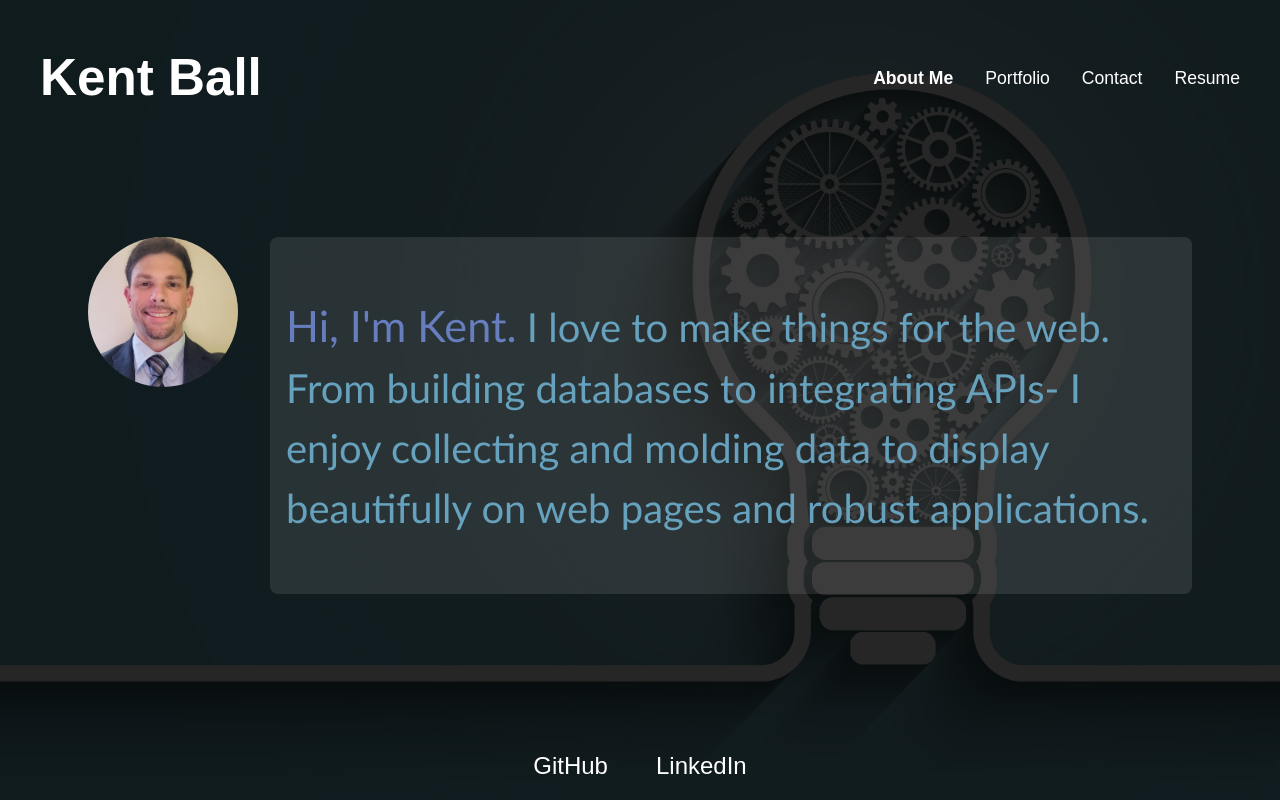
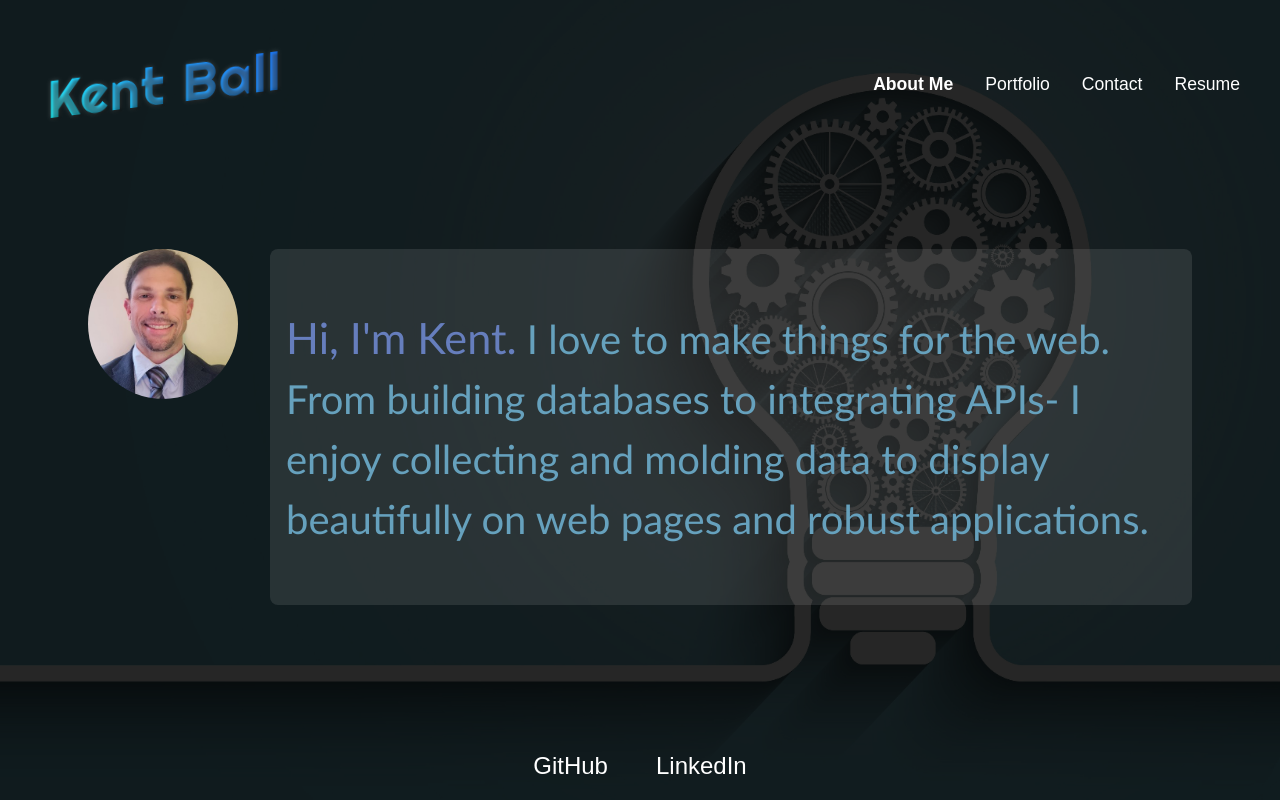
Before and after one commit to digitalscribe53/React-Portfolio, a React (Vite) app: page / in a window 1280 px wide. Built offline with nearby package versions, Linux system fonts and the light colour scheme.

Commit message:
Changed font in header title

```diff
--- a/index.html
+++ b/index.html
@@ -3,6 +3,7 @@
   <head>
     <meta charset="UTF-8" />
     <link rel="icon" type="image/svg+xml" href="/vite.svg" />
+    <link href="https://fonts.googleapis.com/css2?family=Righteous&display=swap" rel="stylesheet">
     <meta name="viewport" content="width=device-width, initial-scale=1.0" />
     <title>Kent Ball - Web Developer Portfolio</title>
   </head>
--- a/src/App.css
+++ b/src/App.css
@@ -31,6 +31,27 @@ body::before {
   background-position: right center;
   filter: brightness(0.3);
   z-index: -1;
+}
+
+.three-d-text {
+  font-family: 'Righteous', cursive;
+  font-size: 3.5rem;
+  transform-style: preserve-3d;
+  perspective: 500px;
+  transform: rotateX(20deg) rotateY(-20deg);
+  background: linear-gradient(
+  45deg,
+  #00ffff,
+  #0099ff,
+  #0066ff
+);
+  -webkit-background-clip: text;
+  background-clip: text;
+  color: transparent;
+  text-shadow:
+    0 0 5px rgba(255,255,255,0.2),
+    2px 2px 3px rgba(0,0,0,0.5);
+  letter-spacing: 2px;  /* Added some spacing between letters */
 }
 
 /* Content Wrapper */
--- a/src/components/Header.jsx
+++ b/src/components/Header.jsx
@@ -1,4 +1,4 @@
-import React from 'react';
+/* import React from 'react';
 import Navigation from './Navigation';
 
 const Header = () => {
@@ -12,4 +12,21 @@ const Header = () => {
   );
 };
 
+export default Header; */
+
+
+import React from 'react';
+import Navigation from './Navigation';
+
+const Header = () => {
+  return (
+    <header className="header">
+      <div className="header-content">
+        <h1 className="three-d-text">Kent Ball</h1>
+        <Navigation />
+      </div>
+    </header>
+  );
+};
+
 export default Header;
```
